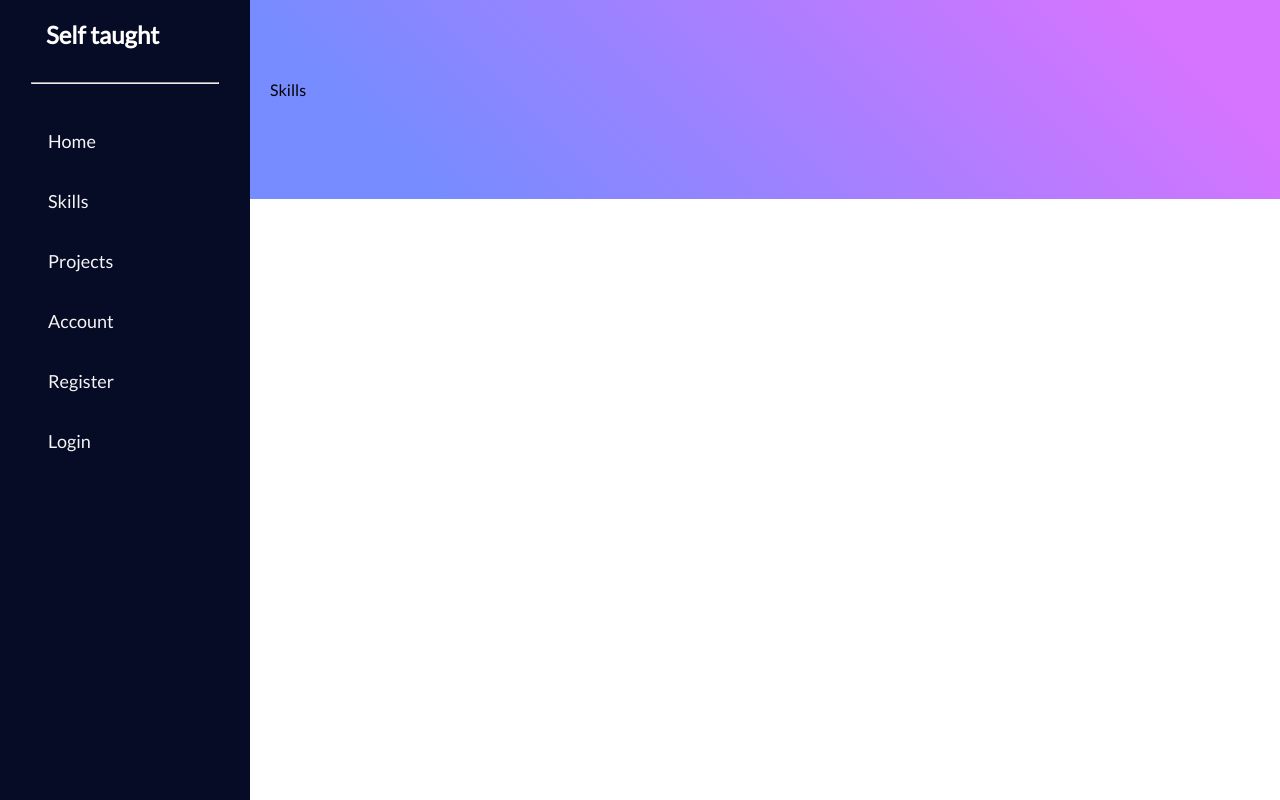
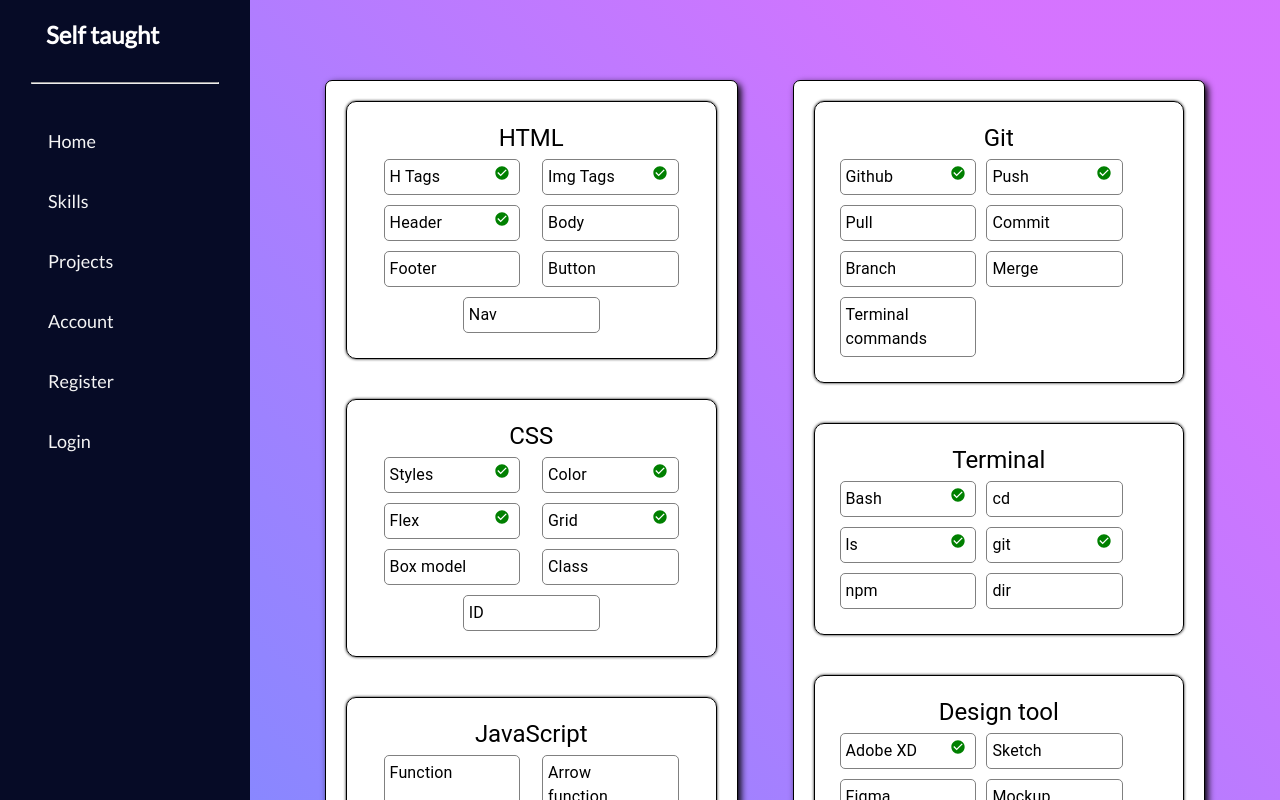
Before and after one commit to davemarong/Self-Taught-App, a React (Create React App) app: page /skills in a window 1280 px wide. Shown: the top 800 px of the page. Built offline with nearby package versions, Linux system fonts and the light colour scheme.

Commit message:
Create topics page

```diff
--- a/src/components/mainSubjects/MainSubjects.js
+++ b/src/components/mainSubjects/MainSubjects.js
@@ -86,7 +86,7 @@ export default function MainSubjects() {
         <CardContent>
           <List>
             <Grid container direction="row" justify="center" spacing={4}>
-              {mainSubjects.map((item, topLevelIndex) => {
+              {mainSubjects.map((subject, topLevelIndex) => {
                 return (
                   <Grid
                     item
@@ -105,8 +105,8 @@ export default function MainSubjects() {
                     <Typography variant="h3" align="center">
                       {" "}
                       {numberToPercent(
-                        mainSubjects[topLevelIndex][0].learnedSkills,
-                        mainSubjects[topLevelIndex][0].totalSkills
+                        subject[0].learnedSkills,
+                        subject[0].totalSkills
                       )}
                       %
                     </Typography>
@@ -124,8 +124,8 @@ export default function MainSubjects() {
                         style={{
                           width: `
                           ${numberToPercent(
-                            mainSubjects[topLevelIndex][0].learnedSkills,
-                            mainSubjects[topLevelIndex][0].totalSkills
+                            subject[0].learnedSkills,
+                            subject[0].totalSkills
                           )}%`,
                           height: 15,
                           borderRadius: 50,
@@ -152,14 +152,13 @@ export default function MainSubjects() {
                     >
                       <CardContent>
                         <Typography variant="h4" align="center">
-                          {mainSubjects[topLevelIndex][0].title}
+                          {subject[0].title}
                         </Typography>
                       </CardContent>
                     </Card>
                     <Typography variant="body1" align="center">
-                      {mainSubjects[topLevelIndex][0].learnedSkills} of{" "}
-                      {mainSubjects[topLevelIndex][0].totalSkills} skills
-                      learned
+                      {subject[0].learnedSkills} of {subject[0].totalSkills}{" "}
+                      skills learned
                     </Typography>
                   </Grid>
                 );
@@ -169,6 +168,10 @@ export default function MainSubjects() {
                   style={{
                     background: "linear-gradient(10deg, #50FFA1, #BAFF5D)",
                   }}
+                  // component={motion.button}
+                  // whileHover={{
+                  //   background: "linear-gradient(10deg, #37b16f, #8bbd47)",
+                  // }}
                   variant="outlined"
                   endIcon={<AddIcon />}
                   onClick={() => {
@@ -187,7 +190,7 @@ export default function MainSubjects() {
         <CardContent>
           <List>
             <Grid container direction="row" justify="center" spacing={4}>
-              {secondarySubjects.map((item, topLevelIndex) => {
+              {secondarySubjects.map((subject, topLevelIndex) => {
                 return (
                   <Grid
                     item
@@ -205,8 +208,8 @@ export default function MainSubjects() {
                   >
                     <Typography variant="h6" align="center">
                       {numberToPercent(
-                        secondarySubjects[topLevelIndex][0].learnedSkills,
-                        secondarySubjects[topLevelIndex][0].totalSkills
+                        subject[0].learnedSkills,
+                        subject[0].totalSkills
                       )}
                       %
                     </Typography>
@@ -224,8 +227,8 @@ export default function MainSubjects() {
                       <div
                         style={{
                           width: `${numberToPercent(
-                            secondarySubjects[topLevelIndex][0].learnedSkills,
-                            secondarySubjects[topLevelIndex][0].totalSkills
+                            subject[0].learnedSkills,
+                            subject[0].totalSkills
                           )}%`,
                           height: 15,
                           borderRadius: 50,
@@ -252,14 +255,13 @@ export default function MainSubjects() {
                     >
                       <CardContent>
                         <Typography variant="h5" align="center">
-                          {secondarySubjects[topLevelIndex][0].title}
+                          {subject[0].title}
                         </Typography>
                       </CardContent>
                     </Card>
                     <Typography variant="body2" align="center">
-                      {secondarySubjects[topLevelIndex][0].learnedSkills} of{" "}
-                      {secondarySubjects[topLevelIndex][0].totalSkills} skills
-                      learned
+                      {subject[0].learnedSkills} of {subject[0].totalSkills}{" "}
+                      skills learned
                     </Typography>
                   </Grid>
                 );
@@ -269,6 +271,10 @@ export default function MainSubjects() {
                   style={{
                     background: "linear-gradient(10deg, #50FFA1, #BAFF5D)",
                   }}
+                  // component={motion.button}
+                  // whileHover={{
+                  //   background: "linear-gradient(10deg, #37b16f, #8bbd47)",
+                  // }}
                   variant="outlined"
                   endIcon={<AddIcon />}
                   onClick={() => {
--- /dev/null
+++ b/src/components/topics/Topics.js
@@ -0,0 +1,167 @@
+import React from "react";
+import { useSelector } from "react-redux";
+import Grid from "@material-ui/core/Grid";
+import Typography from "@material-ui/core/Typography";
+import Card from "@material-ui/core/Card";
+import CheckCircleIcon from "@material-ui/icons/CheckCircle";
+export default function Topics() {
+  const mainSubjects = useSelector((state) => state.mainSubjects);
+  const secondarySubjects = useSelector((state) => state.secondarySubjects);
+  return (
+    <div>
+      <Grid
+        container
+        direction="row"
+        justify="space-evenly"
+        alignItems="flex-start"
+      >
+        <Grid
+          container
+          item
+          xs={12}
+          md={5}
+          style={{
+            background: "white",
+            border: "1px solid black",
+            borderRadius: 7,
+            boxShadow: "3px 3px 7px",
+            marginBottom: 50,
+          }}
+        >
+          {mainSubjects.map((subject) => {
+            return (
+              <Grid
+                container
+                direction="row"
+                item
+                style={{
+                  border: "1px solid black",
+                  margin: 20,
+                  padding: 20,
+                  borderRadius: 10,
+                  boxShadow: "0 0 3px",
+                }}
+              >
+                <Grid item xs={12}>
+                  <Typography variant="h5" align="center">
+                    {subject[0].title}
+                  </Typography>
+                </Grid>
+
+                <Grid container justify="space-evenly" item>
+                  {" "}
+                  {subject[1].map((topic) => {
+                    return (
+                      <Grid
+                        item
+                        xs={5}
+                        style={{
+                          border: "1px solid grey",
+                          borderRadius: 5,
+                          margin: 5,
+                        }}
+                      >
+                        <Grid
+                          container
+                          direction="row"
+                          item
+                          style={{ padding: 5 }}
+                        >
+                          <Grid item xs>
+                            <Typography align="left">{topic.title}</Typography>
+                          </Grid>
+                          <Grid item xs={2}>
+                            {topic.learned ? (
+                              <CheckCircleIcon
+                                style={{
+                                  fontSize: 16,
+                                  color: "green",
+                                }}
+                              />
+                            ) : null}
+                          </Grid>
+                        </Grid>{" "}
+                      </Grid>
+                    );
+                  })}
+                </Grid>
+              </Grid>
+            );
+          })}
+        </Grid>
+        <Grid
+          container
+          item
+          xs={12}
+          md={5}
+          style={{
+            background: "white",
+            border: "1px solid black",
+            borderRadius: 7,
+            boxShadow: "3px 3px 7px",
+          }}
+        >
+          {secondarySubjects.map((subject) => {
+            return (
+              <Grid
+                container
+                direction="row"
+                item
+                style={{
+                  border: "1px solid black",
+                  margin: 20,
+                  padding: 20,
+                  borderRadius: 10,
+                  boxShadow: "0 0 3px",
+                }}
+              >
+                <Grid item xs={12}>
+                  <Typography variant="h5" align="center">
+                    {subject[0].title}
+                  </Typography>
+                </Grid>
+
+                <Grid container item>
+                  {subject[1].map((topic) => {
+                    return (
+                      <Grid
+                        item
+                        xs={5}
+                        style={{
+                          border: "1px solid grey",
+                          borderRadius: 5,
+                          margin: 5,
+                        }}
+                      >
+                        <Grid
+                          container
+                          direction="row"
+                          item
+                          style={{ padding: 5 }}
+                        >
+                          <Grid item xs>
+                            <Typography align="left">{topic.title}</Typography>
+                          </Grid>
+                          <Grid item xs={2}>
+                            {topic.learned ? (
+                              <CheckCircleIcon
+                                style={{
+                                  fontSize: 16,
+                                  color: "green",
+                                }}
+                              />
+                            ) : null}
+                          </Grid>
+                        </Grid>
+                      </Grid>
+                    );
+                  })}
+                </Grid>
+              </Grid>
+            );
+          })}
+        </Grid>
+      </Grid>
+    </div>
+  );
+}
--- a/src/pages/Skills.js
+++ b/src/pages/Skills.js
@@ -1,6 +1,7 @@
 import React from "react";
 import useMediaQuery from "@material-ui/core/useMediaQuery";
 import { makeStyles } from "@material-ui/core/styles";
+import Topics from "../components/topics/Topics";
 
 const useStyles = makeStyles({
   full: {
@@ -14,5 +15,9 @@ const useStyles = makeStyles({
 export default function Skills() {
   const matches = useMediaQuery("(min-width:1224px)");
   const classes = useStyles();
-  return <div className={matches ? classes.full : classes.mobile}>Skills</div>;
+  return (
+    <div className={matches ? classes.full : classes.mobile}>
+      <Topics />
+    </div>
+  );
 }
```
Also changed, not shown: src/styles/Home.css (added, +7 -0 lines).
